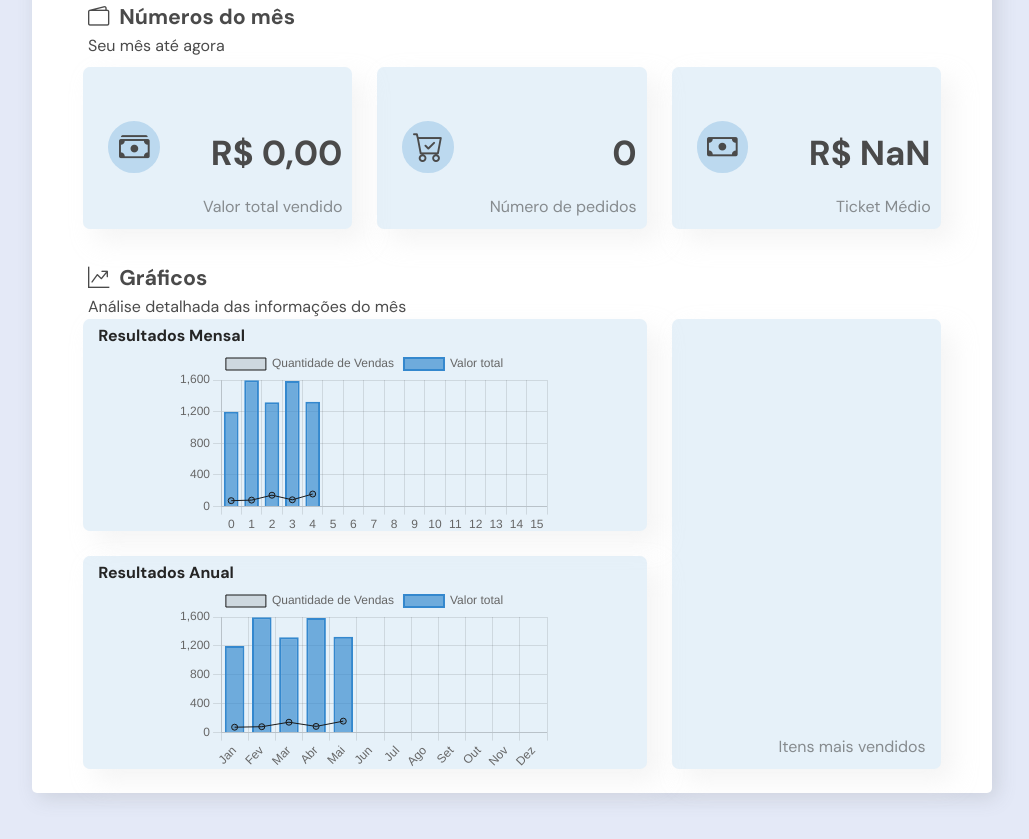
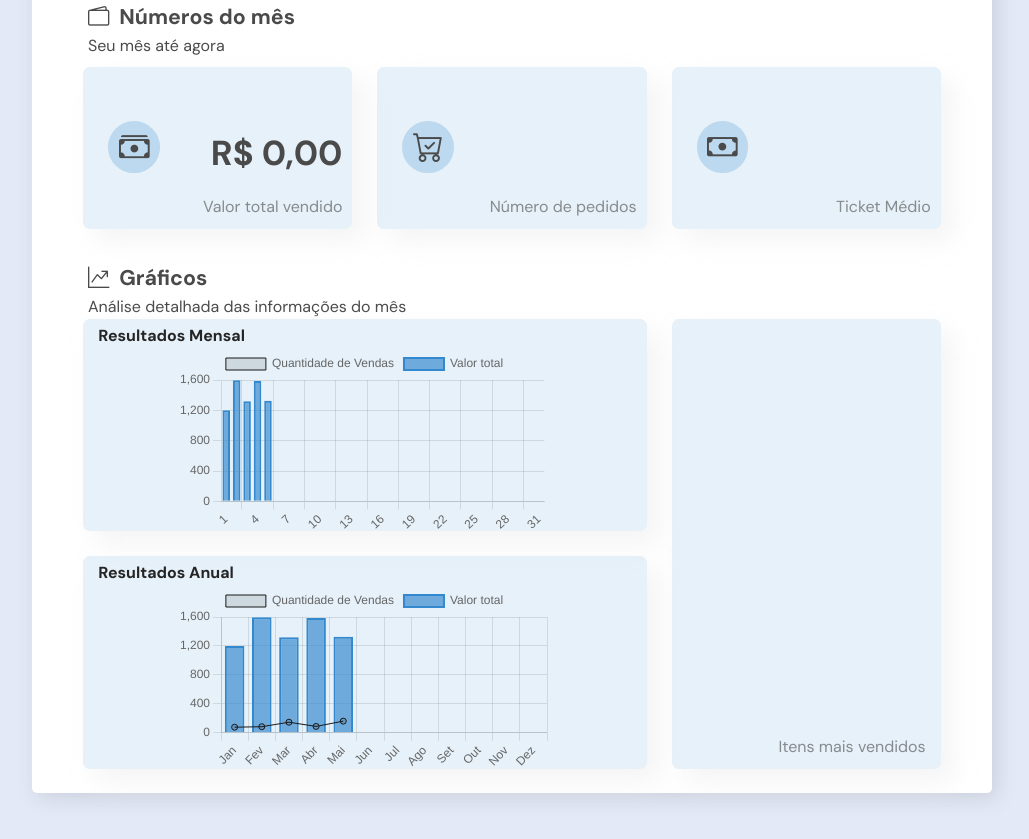
Before and after one commit to mateuslcsilva/salesmanagement, a React (Vite) app in the folder pdv/: page /dashboards in a window 1280 px wide. Shown: the part 900-1739 px from the top of the page, without its empty margins (168-1197 px from the left). Built offline with nearby package versions, Linux system fonts and the light colour scheme; a web font is replaced by a local one.

Commit message:
enhanced function to get number of sales
changed the function to get number of sales, to receive a parameter and get sales of day if that parameter exist

```diff
--- a/pdv/src/Routes/Dashboards/Dashboards.tsx
+++ b/pdv/src/Routes/Dashboards/Dashboards.tsx
@@ -87,15 +87,15 @@ export const Dashboards = () => {
         return totalSaleValue
     }
 
-    const getNumberOfSales = () => {
+    const getNumberOfSales = (dia = 0) => {
         let numberOfSales = 0
         sales.forEach(sale => {
-            if (Number(sale.date.substring(4, 5)) - 1 == (new Date()).getMonth()) {
+            if (Number(sale.date.substring(4, 5)) - 1 == (new Date()).getMonth() && (dia == 0 || Number(sale.date.substring(0, 2)) == dia)) {
                 numberOfSales++
             }
         })
         salesHistory?.forEach(sale => {
-            if (Number(sale.date.substring(4, 5)) - 1 == (new Date()).getMonth()) {
+            if (Number(sale.date.substring(4, 5)) - 1 == (new Date()).getMonth() && (dia == 0 || Number(sale.date.substring(0, 2)) == dia)) {
                 numberOfSales++
             }
         })
@@ -122,6 +122,23 @@ export const Dashboards = () => {
         })
         console.log(mostSelledItems.sort((a, b) => b.appearences - a.appearences))
         return mostSelledItems.sort((a, b) => b.appearences - a.appearences)
+    }
+
+    const getDaysOfTheMonth = () => {
+        let daysOfTheMonth = []
+        let lastDayOfMonth = new Date((new Date().getFullYear()), (new Date().getMonth()) + 1, 0).getDate()
+        for(let i = 1; i <= lastDayOfMonth; i++){
+            daysOfTheMonth.push(i)
+        }
+        return (daysOfTheMonth)
+    }
+
+    const getNumberOfSalesPerDay = () => {
+        let salesPerDay :number[] = []
+        getDaysOfTheMonth().forEach(day => {
+            if(getNumberOfSales(day) > 0) salesPerDay.push(getNumberOfSales(day))
+        })
+        return salesPerDay
     }
 
     const backgroundColor = [
@@ -157,7 +174,7 @@ export const Dashboards = () => {
     };
 
     const dataSalesOfMonth = {
-        labels : ["0", "1", "2", "3", "4", "5", "6", "7", "8", "9", "10", "11", "12", "13", "14", "15"],
+        labels : getDaysOfTheMonth(),
         datasets: [
           {
             type: 'line' as const,
@@ -165,7 +182,7 @@ export const Dashboards = () => {
             borderColor: '#191919',
             borderWidth: 1,
             fill: false,
-            data: [75, 82, 144, 86, 159],
+            data: getNumberOfSalesPerDay(),
           },
           {
             type: 'bar' as const,
@@ -199,20 +216,13 @@ export const Dashboards = () => {
           }
         ]
       }
-      const option :ChartOptions = {
-        plugins:{
-            legend:{
-                position: "right"
-            }
-        }
-      }
 
     useEffect(() => {
         getItems()
     }, [AuthContext.currentUser.id])
 
     useEffect(() => {
-        console.log()
+        console.log(getNumberOfSales(1))
     })
 
     return (
@@ -234,14 +244,14 @@ export const Dashboards = () => {
                 <div>
                     <i className="bi bi-cart-check"></i>
                     <div className='primary-data-info'>
-                        <h1>{getNumberOfSales()}</h1>
+                        <h1>{/* getNumberOfSales() */}</h1>
                         <p>Número de pedidos</p>
                     </div>
                 </div>
                 <div>
                     <i className="bi bi-cash"></i>
                     <div className='primary-data-info'>
-                        <h1>{(getTotalSaleValue() / getNumberOfSales()).toLocaleString('pt-br', { style: 'currency', currency: 'BRL' })}</h1>
+                        <h1>{/* (getTotalSaleValue() / getNumberOfSales()).toLocaleString('pt-br', { style: 'currency', currency: 'BRL' }) */}</h1>
                         <p>Ticket Médio</p>
                     </div>
                 </div>
--- a/pdv/src/components/ItemsManager/ItemsManager.tsx
+++ b/pdv/src/components/ItemsManager/ItemsManager.tsx
@@ -129,8 +129,8 @@ export const ItemsManager = (props: any) => {
     }, [AuthContext.currentUser.id])
 
     useEffect(() => {
-        console.log(itemList)
-        console.log("itemInfo: ", itemInfo)/*
+        /* console.log(itemList)
+        console.log("itemInfo: ", itemInfo) *//*
         attItemList() */
     })
 
```
